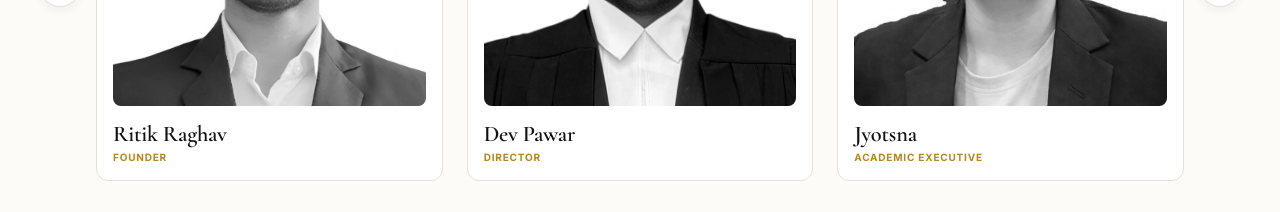
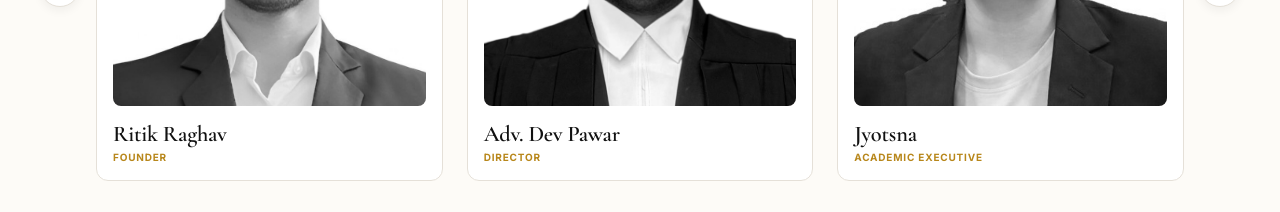
Before and after one commit to nikitaparihar98/InternLex, a React (Vite) app in the folder frontend/: page /about in a window 1280 px wide. Shown: the part 1380-1592 px from the top of the page. Built offline with nearby package versions, Linux system fonts and the light colour scheme; no server answers.

Commit message:
fix: prepend Adv. to Dev Pawar name

```diff
--- a/frontend/src/pages/public/About/About.jsx
+++ b/frontend/src/pages/public/About/About.jsx
@@ -163,7 +163,7 @@ function About() {
                   <style>{`.hide-scrollbar::-webkit-scrollbar { display: none; }`}</style>
                   {[
                     { name: "Ritik Raghav", title: "FOUNDER", imgPlaceholder: "/team-ritik.jpg", zoom: 1 },
-                    { name: "Dev Pawar", title: "DIRECTOR", imgPlaceholder: "/team-dev-pawar.png", zoom: 1 },
+                    { name: "Adv. Dev Pawar", title: "DIRECTOR", imgPlaceholder: "/team-dev-pawar.png", zoom: 1 },
                     { name: "Jyotsna", title: "ACADEMIC EXECUTIVE", imgPlaceholder: "/team-jyotsna.jpg", zoom: 1 },
                     { name: "Ananya Aggarwal", title: "OPERATIONS MANAGER", imgPlaceholder: "/team-ananya.jpg", zoom: 1.25 },
                     { name: "Garv Yadav", title: "PARTNERSHIPS & PROGRAM EXEC", imgPlaceholder: "/team-garv.jpg", zoom: 1 }
```
